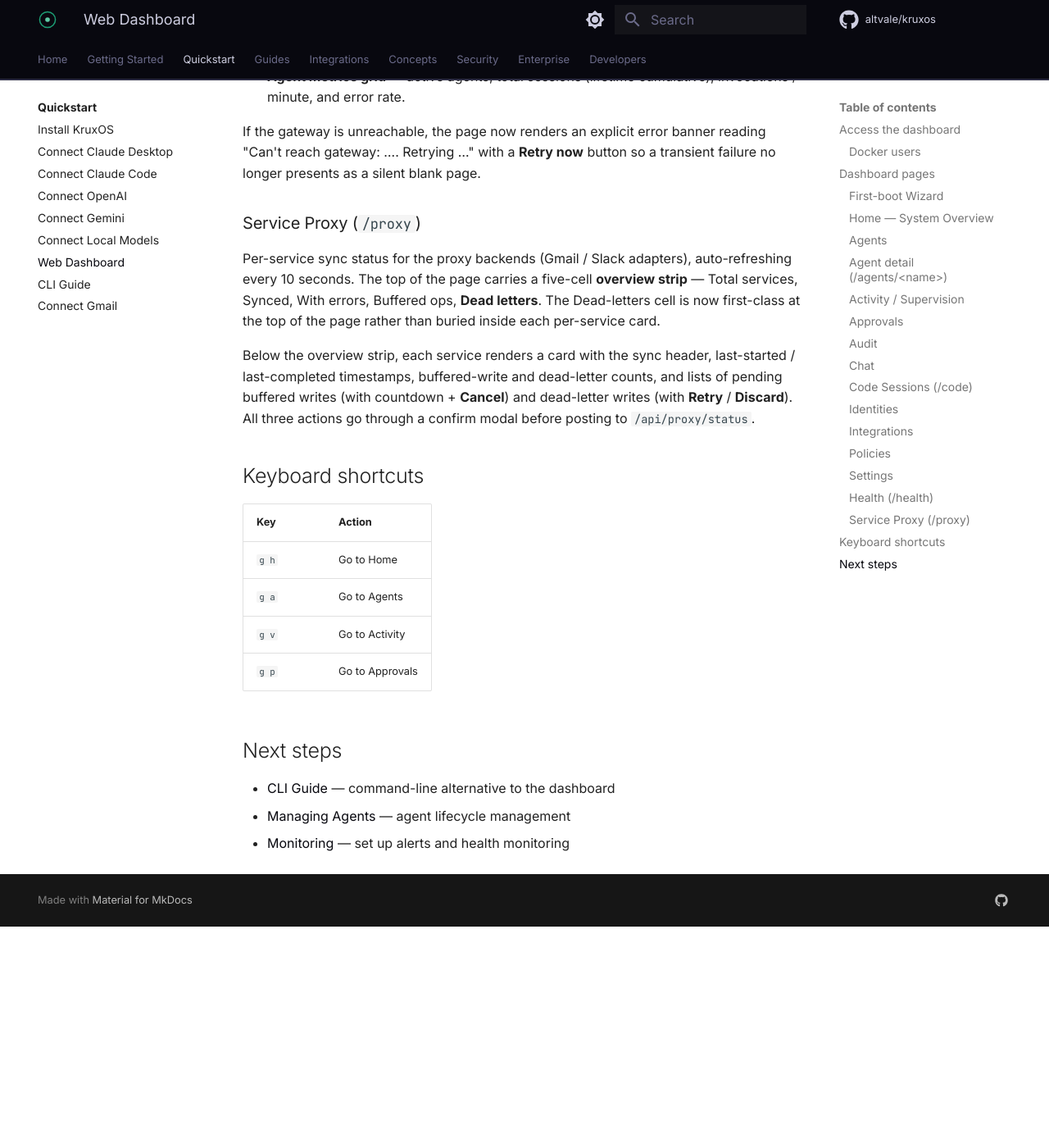
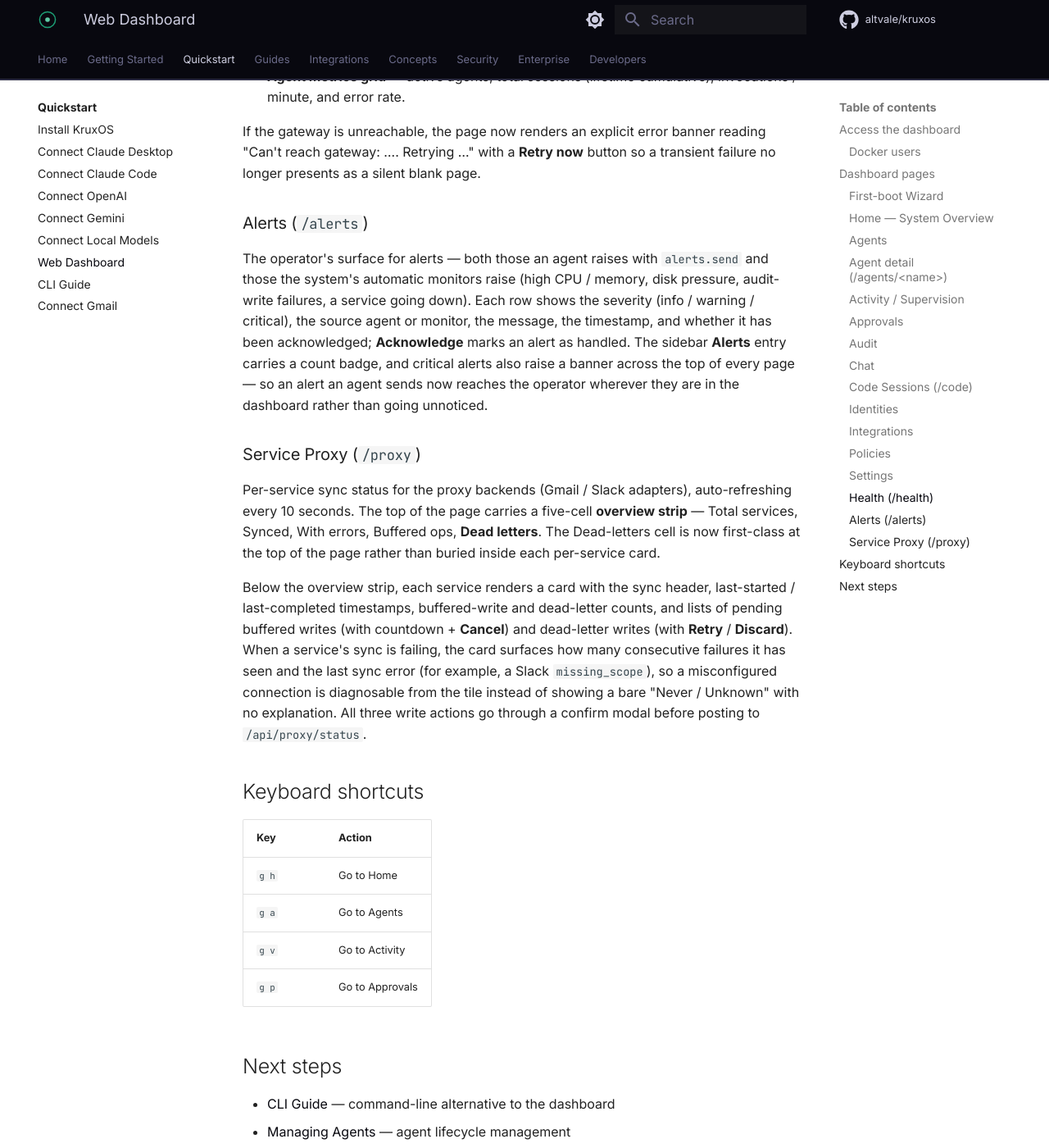
Before and after one commit to altvale/kruxos, an MkDocs documentation site: the page built from docs/public/docs/quickstart/dashboard.md, in a window 1280 px wide and 1400 px high, scrolled down 6252 px. Shown: the whole window at 82% size. Built offline with MkDocs 1.6.1 and Material for MkDocs 9.7.7, drawn with Linux system fonts in a browser that asks for light colours; comment, search, counter and statistics services are not loaded; before the commit the page ends 7382 px from its top, so only the background shows below that.

Commit message:
docs(public): add dashboard Alerts page + proxy sync-status detail
Document the operator-facing Alerts page (/alerts): severity, source agent
or monitor, acknowledge action, sidebar count badge, and the per-page banner
for critical alerts — so alerts an agent sends now reach the operator.

Also note that a failing Service Proxy sync surfaces its consecutive-failure
count and last sync error on the per-service card, instead of a bare
'Never / Unknown'.

Claude-Session: https://claude.ai/code/session_01XX5eLTRMH7JGjs1UntVrop

```diff
--- a/docs/public/docs/quickstart/dashboard.md
+++ b/docs/public/docs/quickstart/dashboard.md
@@ -154,11 +154,15 @@ Operator-facing health summary that auto-refreshes every 15 seconds:
 
 If the gateway is unreachable, the page now renders an explicit error banner reading "Can't reach gateway: …. Retrying …" with a **Retry now** button so a transient failure no longer presents as a silent blank page.
 
+### Alerts (`/alerts`)
+
+The operator's surface for alerts — both those an agent raises with `alerts.send` and those the system's automatic monitors raise (high CPU / memory, disk pressure, audit-write failures, a service going down). Each row shows the severity (info / warning / critical), the source agent or monitor, the message, the timestamp, and whether it has been acknowledged; **Acknowledge** marks an alert as handled. The sidebar **Alerts** entry carries a count badge, and critical alerts also raise a banner across the top of every page — so an alert an agent sends now reaches the operator wherever they are in the dashboard rather than going unnoticed.
+
 ### Service Proxy (`/proxy`)
 
 Per-service sync status for the proxy backends (Gmail / Slack adapters), auto-refreshing every 10 seconds. The top of the page carries a five-cell **overview strip** — Total services, Synced, With errors, Buffered ops, **Dead letters**. The Dead-letters cell is now first-class at the top of the page rather than buried inside each per-service card.
 
-Below the overview strip, each service renders a card with the sync header, last-started / last-completed timestamps, buffered-write and dead-letter counts, and lists of pending buffered writes (with countdown + **Cancel**) and dead-letter writes (with **Retry** / **Discard**). All three actions go through a confirm modal before posting to `/api/proxy/status`.
+Below the overview strip, each service renders a card with the sync header, last-started / last-completed timestamps, buffered-write and dead-letter counts, and lists of pending buffered writes (with countdown + **Cancel**) and dead-letter writes (with **Retry** / **Discard**). When a service's sync is failing, the card surfaces how many consecutive failures it has seen and the last sync error (for example, a Slack `missing_scope`), so a misconfigured connection is diagnosable from the tile instead of showing a bare "Never / Unknown" with no explanation. All three write actions go through a confirm modal before posting to `/api/proxy/status`.
 
 ## Keyboard shortcuts
 
```
